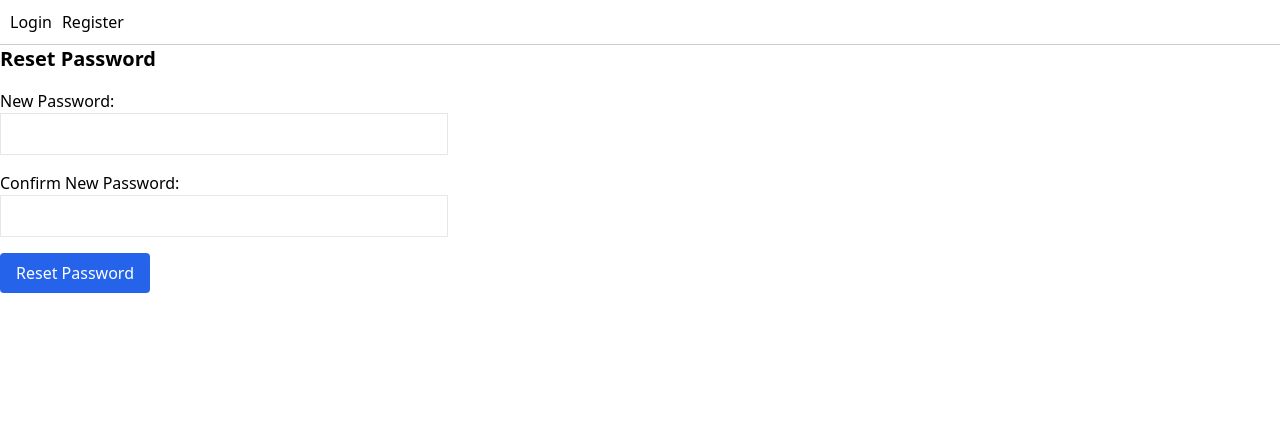
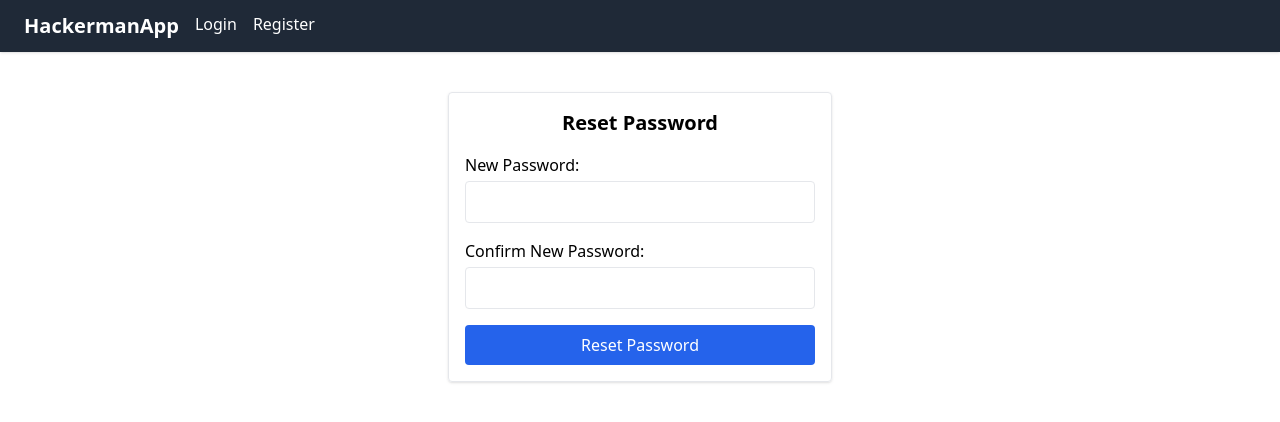
Before and after one commit to RyanMB13/ccsedv-casestudy, a React (Create React App) app in the folder client/: page /reset-password/1 in a window 1280 px wide. Shown: the top 422 px of the page. Built offline with nearby package versions, Linux system fonts and the light colour scheme.

Commit message:
updated home, login, register, resetpassword, and navbar ui

```diff
--- a/client/package.json
+++ b/client/package.json
@@ -13,6 +13,7 @@
     "react-dom": "^19.1.0",
     "react-router-dom": "^7.7.1",
     "react-scripts": "5.0.1",
+    "react-toastify": "^11.0.5",
     "web-vitals": "^2.1.4"
   },
   "scripts": {
--- a/client/src/components/NavBar.js
+++ b/client/src/components/NavBar.js
@@ -1,10 +1,8 @@
-// src/components/Navbar.js
 import React from "react";
 import { Link, useNavigate } from "react-router-dom";
 
 function Navbar() {
   const navigate = useNavigate();
-
   const token = localStorage.getItem("token");
   const role = localStorage.getItem("role");
 
@@ -15,37 +13,70 @@ function Navbar() {
   };
 
   return (
-    <nav style={{ padding: "10px", borderBottom: "1px solid #ccc" }}>
-      {token ? (
+    <nav className="bg-gray-800 text-white px-6 py-3 shadow">
+      <div className="flex items-center justify-between">
+        <div className="flex space-x-4">
+          <Link to="/" className="text-xl font-bold hover:text-gray-300">
+            HackermanApp
+          </Link>
+
+          {token && (
             <>
-          <Link to="/profile" style={{ marginRight: "10px" }}>Profile</Link>
+              <Link to="/profile" className="hover:text-gray-300">
+                Profile
+              </Link>
 
               {role === "ADMIN" && (
                 <>
-              <Link to="/admin-dashboard" style={{ marginRight: "10px" }}>Admin Dashboard</Link>
-              <Link to="/audit-logs" style={{ marginRight: "10px" }}>Audit Logs</Link>
+                  <Link to="/admin-dashboard" className="hover:text-gray-300">
+                    Admin Dashboard
+                  </Link>
+                  <Link to="/audit-logs" className="hover:text-gray-300">
+                    Audit Logs
+                  </Link>
                 </>
               )}
 
               {(role === "MANAGER" || role === "ADMIN") && (
-            <Link to="/manager-dashboard" style={{ marginRight: "10px" }}>Manager Dashboard</Link>
+                <Link to="/manager-dashboard" className="hover:text-gray-300">
+                  Manager Dashboard
+                </Link>
               )}
 
               {role === "EMPLOYEE" && (
                 <>
-              <Link to="/employee/create-task" style={{ marginRight: "10px" }}>Create Task</Link>
-              <Link to="/my-tasks" style={{ marginRight: "10px" }}>My Tasks</Link>
+                  <Link to="/employee/create-task" className="hover:text-gray-300">
+                    Create Task
+                  </Link>
+                  <Link to="/my-tasks" className="hover:text-gray-300">
+                    My Tasks
+                  </Link>
+                </>
+              )}
             </>
           )}
 
-          <button onClick={handleLogout}>Logout</button>
-        </>
-      ) : (
+          {!token && (
             <>
-          <Link to="/login" style={{ marginRight: "10px" }}>Login</Link>
-          <Link to="/register">Register</Link>
+              <Link to="/login" className="hover:text-gray-300">
+                Login
+              </Link>
+              <Link to="/register" className="hover:text-gray-300">
+                Register
+              </Link>
             </>
           )}
+        </div>
+
+        {token && (
+          <button
+            onClick={handleLogout}
+            className="bg-red-500 hover:bg-red-600 text-white px-3 py-1 rounded"
+          >
+            Logout
+          </button>
+        )}
+      </div>
     </nav>
   );
 }
--- /dev/null
+++ b/client/src/pages/Home.js
@@ -0,0 +1,15 @@
+// src/pages/Home.js
+import React from "react";
+
+function Home() {
+  return (
+    <div className="p-6 text-center">
+      <h1 className="text-3xl font-bold mb-4">Welcome to ⚠️ HackermanApp ⚠️</h1>
+      <p className="text-gray-700">
+        This is a secure task management system built for admins, managers, and employees.
+      </p>
+    </div>
+  );
+}
+
+export default Home;
--- a/client/src/pages/Login.js
+++ b/client/src/pages/Login.js
@@ -2,6 +2,7 @@ import React, { useState } from "react";
 import api from "../services/api";
 import { useNavigate, Link } from "react-router-dom";
 import { isValidEmail, isReasonablePasswordLength } from "../utils/validationHelpers";
+import { toast } from "react-toastify";
 
 function Login() {
   const navigate = useNavigate();
@@ -32,16 +33,12 @@ function Login() {
       localStorage.setItem("token", res.data.token);
       localStorage.setItem("role", res.data.role);
 
-      alert("Login successful");
+      toast.success("Login successful!");
 
       const userRole = res.data.role;
-      if (userRole === "ADMIN") {
-        navigate("/admin-dashboard");
-      } else if (userRole === "MANAGER") {
-        navigate("/manager-dashboard");
-      } else {
-        navigate("/profile");
-      }
+      setTimeout(() => {
+        navigate("/");
+      }, 1500);
     } catch (err) {
       setError(err.response?.data?.message || "Login failed");
     }
--- a/client/src/pages/Register.js
+++ b/client/src/pages/Register.js
@@ -1,6 +1,7 @@
 import React, { useState } from "react";
+import { toast } from "react-toastify";
 import api from "../services/api";
-import { useNavigate } from "react-router-dom";
+import { useNavigate, Link } from "react-router-dom";
 import {
   isValidEmail,
   isReasonablePasswordLength,
@@ -12,7 +13,6 @@ function Register() {
 
   const [email, setEmail] = useState("");
   const [password, setPassword] = useState("");
-
   const [errors, setErrors] = useState({});
   const [serverError, setServerError] = useState("");
 
@@ -20,14 +20,14 @@ function Register() {
     const newErrors = {};
 
     if (!isValidEmail(email)) {
-      newErrors.email = "Invalid email format";
+      newErrors.email = "Invalid email format.";
     }
 
     if (!isReasonablePasswordLength(password)) {
-      newErrors.password = "Password must be between 8 and 128 characters";
+      newErrors.password = "Password must be between 8 and 128 characters.";
     } else if (!isStrongPassword(password)) {
       newErrors.password =
-        "Password must include uppercase, lowercase, number, and special character";
+        "Password must include uppercase, lowercase, number, and special character.";
     }
 
     setErrors(newErrors);
@@ -44,48 +44,64 @@ function Register() {
       await api.post("/auth/register", {
         email,
         password,
-        role: "EMPLOYEE", // Force default role
+        role: "EMPLOYEE",
       });
-      alert("Registration successful");
+
+      toast.success("Registration successful");
       navigate("/login");
     } catch (err) {
-      setServerError(err.response?.data?.message || "Registration failed");
+      const msg = err.response?.data?.message || "Registration failed.";
+      setServerError(msg);
+      toast.error(msg);
     }
   };
 
   return (
-    <form onSubmit={handleRegister} className="max-w-md mx-auto p-6 bg-white rounded shadow space-y-4">
-      <h2 className="text-2xl font-bold">Register</h2>
+    <form
+      onSubmit={handleRegister}
+      className="max-w-sm mx-auto mt-10 p-4 border rounded shadow"
+    >
+      <h2 className="text-xl font-bold mb-4 text-center">Register</h2>
 
-      {serverError && <p className="text-red-500">{serverError}</p>}
+      {serverError && <p className="text-red-600 mb-2">{serverError}</p>}
 
-      <div>
-        <label>Email:</label>
+      <div className="mb-4">
+        <label className="block mb-1">Email:</label>
         <input
           type="email"
           required
           value={email}
           onChange={(e) => setEmail(e.target.value)}
-          className="w-full border p-2 rounded"
+          className="w-full px-3 py-2 border rounded"
         />
-        {errors.email && <p className="text-red-500">{errors.email}</p>}
+        {errors.email && <p className="text-red-500 text-sm mt-1">{errors.email}</p>}
       </div>
 
-      <div>
-        <label>Password:</label>
+      <div className="mb-4">
+        <label className="block mb-1">Password:</label>
         <input
           type="password"
           required
           value={password}
           onChange={(e) => setPassword(e.target.value)}
-          className="w-full border p-2 rounded"
+          className="w-full px-3 py-2 border rounded"
         />
-        {errors.password && <p className="text-red-500">{errors.password}</p>}
+        {errors.password && <p className="text-red-500 text-sm mt-1">{errors.password}</p>}
       </div>
 
-      <button type="submit" className="bg-blue-500 text-white px-4 py-2 rounded">
+      <br />
+      <button
+        type="submit"
+        className="w-full bg-blue-600 text-white py-2 rounded hover:bg-blue-700 mb-2"
+      >
         Register
       </button>
+
+      <div className="text-center">
+        <Link to="/login" className="text-blue-600 hover:underline">
+          Already have an account? Login
+        </Link>
+      </div>
     </form>
   );
 }
--- a/client/src/pages/ResetPassword.js
+++ b/client/src/pages/ResetPassword.js
@@ -1,15 +1,16 @@
-// pages/ResetPassword.js
 import { useParams, useNavigate } from "react-router-dom";
 import { useState } from "react";
 import api from "../services/api";
+import { toast } from "react-toastify";
 
 function ResetPassword() {
   const { token } = useParams();
+  const navigate = useNavigate();
+
   const [newPassword, setNewPassword] = useState("");
   const [confirmNewPassword, setConfirmNewPassword] = useState("");
   const [error, setError] = useState("");
   const [success, setSuccess] = useState("");
-  const navigate = useNavigate();
 
   const validatePasswordComplexity = (password) =>
     /^(?=.*[a-z])(?=.*[A-Z])(?=.*\d)(?=.*[\W_]).{8,}$/.test(password);
@@ -34,50 +35,58 @@ function ResetPassword() {
         token,
         newPassword,
       });
+
       setSuccess(res.data.message);
+      toast.success("Password reset successful! Redirecting to login...");
       setNewPassword("");
       setConfirmNewPassword("");
       setTimeout(() => navigate("/login"), 2000);
     } catch (err) {
-      setError(err.response?.data?.message || "Password reset failed.");
+      const msg = err.response?.data?.message || "Password reset failed.";
+      setError(msg);
+      toast.error(msg);
     }
   };
 
   return (
-    <div>
-      <h2 className="text-xl font-bold mb-4">Reset Password</h2>
+    <form
+      onSubmit={handleSubmit}
+      className="max-w-sm mx-auto mt-10 p-4 border rounded shadow"
+    >
+      <h2 className="text-xl font-bold mb-4 text-center">Reset Password</h2>
 
-      {error && <p className="text-red-600">{error}</p>}
-      {success && <p className="text-green-600">{success}</p>}
+      {error && <p className="text-red-600 mb-2">{error}</p>}
+      {success && <p className="text-green-600 mb-2">{success}</p>}
 
-      <form onSubmit={handleSubmit} className="space-y-4 max-w-md">
-        <div>
-          <label>New Password: </label>
+      <div className="mb-4">
+        <label className="block mb-1">New Password:</label>
         <input
           type="password"
           required
           value={newPassword}
           onChange={(e) => setNewPassword(e.target.value)}
-            className="border w-full p-2"
+          className="w-full px-3 py-2 border rounded"
         />
       </div>
 
-        <div>
-          <label>Confirm New Password: </label>
+      <div className="mb-4">
+        <label className="block mb-1">Confirm New Password:</label>
         <input
           type="password"
           required
           value={confirmNewPassword}
           onChange={(e) => setConfirmNewPassword(e.target.value)}
-            className="border w-full p-2"
+          className="w-full px-3 py-2 border rounded"
         />
       </div>
 
-        <button type="submit" className="bg-blue-600 text-white px-4 py-2 rounded">
+      <button
+        type="submit"
+        className="w-full bg-blue-600 text-white py-2 rounded hover:bg-blue-700"
+      >
         Reset Password
       </button>
     </form>
-    </div>
   );
 }
 
```
Also changed, not shown: client/src/App.js (+15 -0 lines), client/src/pages/ForgotPassword.js (+34 -7 lines), 1 other file (tests, documents, lock files or other folders). Lines whose indentation alone changed are shown as unchanged.
